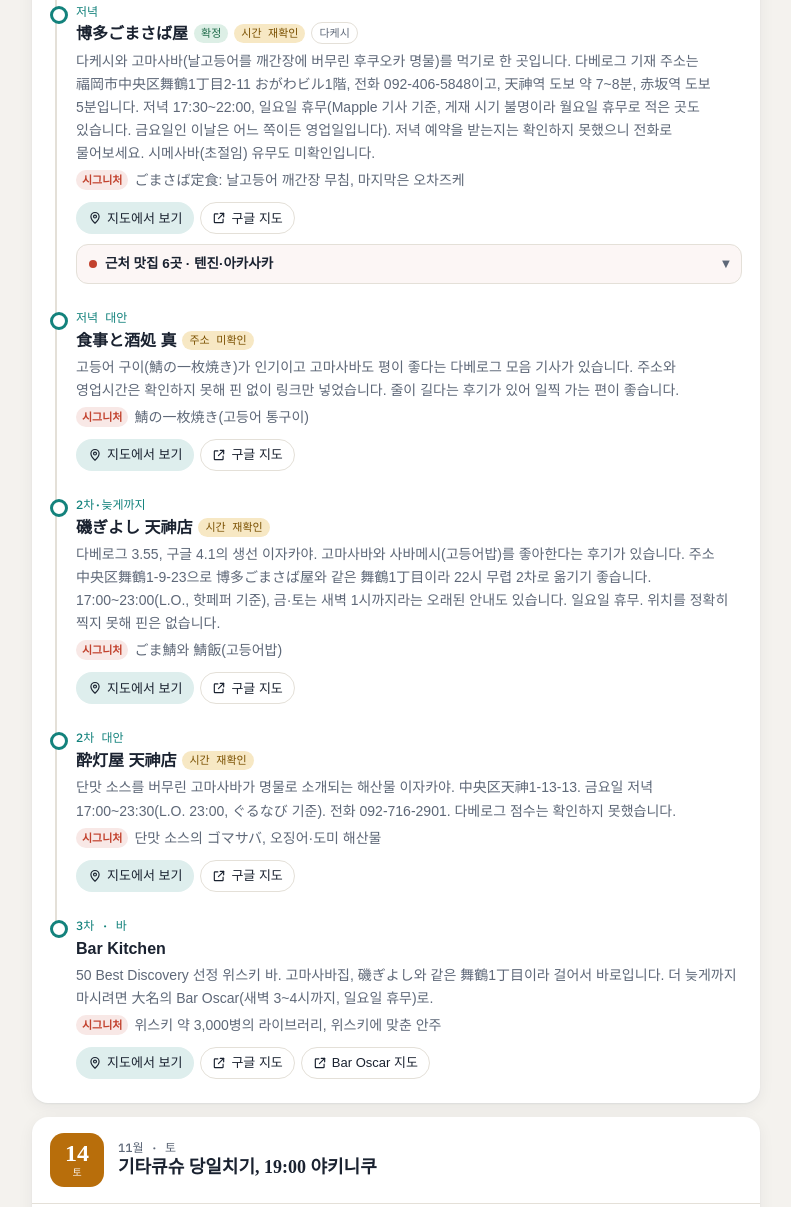
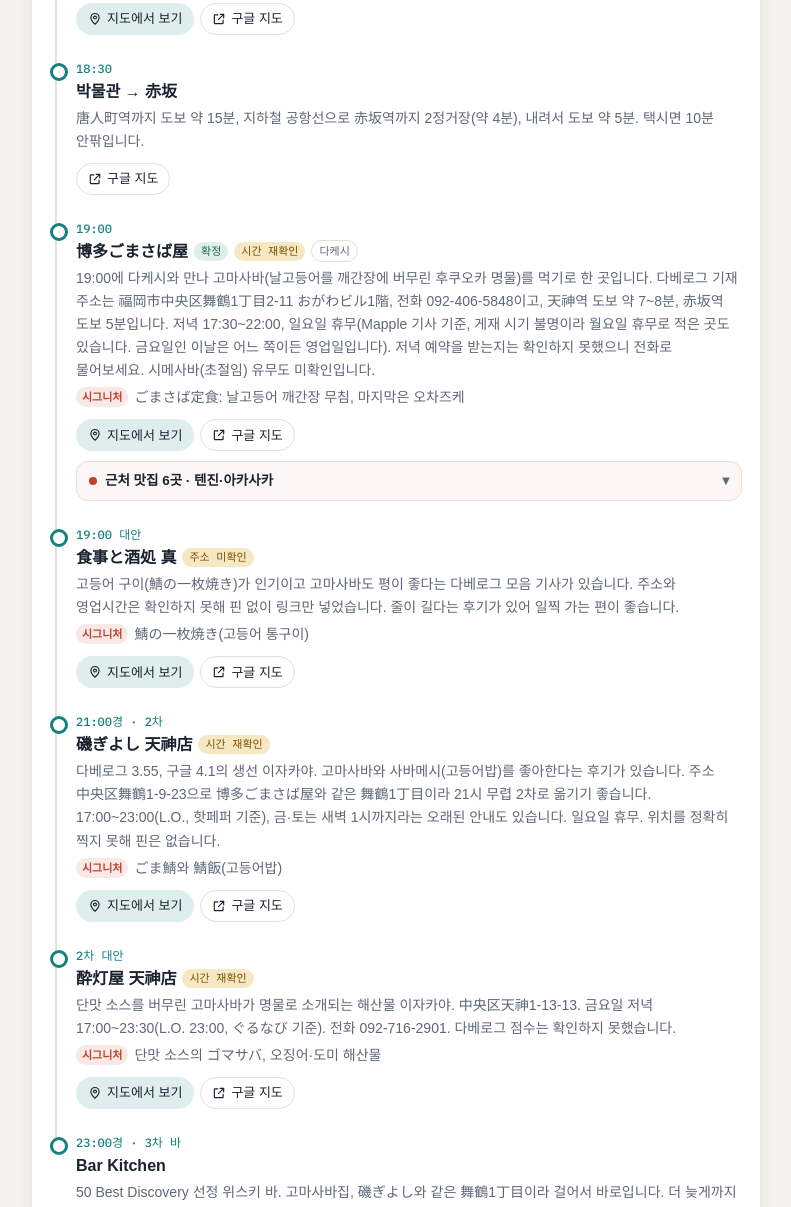
Before and after one commit to davidjeong639/fukuoka-trip, a plain HTML site: page index.html in a window 1280 px wide. Shown: the part 3424-4631 px from the top of the page, without its empty margins (244-1035 px from the left). Drawn offline with nearby package versions, Linux system fonts and the light colour scheme; a web font is replaced by a local one.

Commit message:
Retime Nov 13 evening around 19:00 dinner with Takeshi
Co-Authored-By: Claude Opus 5.5 <noreply@anthropic.com>

```diff
--- a/index.html
+++ b/index.html
@@ -334,16 +334,18 @@ footer{margin-top:32px;color:var(--muted);font:500 12px/1.6 var(--font-mono)}
         { t:"밤", n:"나카스 야타이", eat:1, d:"오뎅, 야키토리, 교자 위주로 한두 곳. 라멘은 낮에 먹었으니 생략합니다.", q:"中洲 屋台", ll:[33.5914,130.4071] },
         { t:"바", n:"BAR SEBEK 또는 ニッカバー七島", bar:1, q:"BAR SEBEK 中洲", d:"야타이에서 걸어서 몇 분. SEBEK은 2017 헤네시 X.O 칵테일 대회 우승 바텐더의 작은 바(19:00~새벽 2시, 일요일·공휴일 휴무), 七島는 1958년 개업한 나카스 최고참 바(18:00~24:00)입니다.", links:[["七島 지도","ニッカバー七島 中洲"]] }
       ]},
-    { id:"d2", num:"13", wd:"금", lbl:"11월 · 금", ttl:"고마사바, 야구박물관, 다케시와 저녁",
+    { id:"d2", num:"13", wd:"금", lbl:"11월 · 금", ttl:"야구박물관, 19:00 다케시와 고마사바",
+      note:"19:00에 博多ごまさば屋에서 다케시와 만납니다. 박물관은 19:00까지라 18:30쯤 나서면 넉넉합니다.",
       stops:[
         { t:"점심", n:"天麩羅処ひらお アクロス福岡店", eat:1, d:"다베로그 3.67, 텐푸라 百名店 2025. 새우 튀김이 대표입니다.", q:"天麩羅処ひらお アクロス福岡", ll:[33.5915,130.4024], src:"동료" },
         { t:"오후", n:"王貞治ベースボールミュージアム", near:"tojin", d:"BOSS E・ZO FUKUOKA 4층. 공식 영업시간표 기준 11/13은 11:00~19:00입니다. 성인 1,800엔(2025~26년 안내 기준). 티켓은 공식 사이트에서 미리 사거나, 남으면 3층 매표소에서 당일권을 삽니다. 唐人町역 도보 약 15분. 돔 투어는 이날 일정이 없어 뺐습니다.", q:"王貞治ベースボールミュージアム", ll:[33.5950,130.3638], links:[["공식 사이트","https://e-zofukuoka.com/obm/"],["영업시간","https://e-zofukuoka.com/schedule/"]] },
         { t:"시간 나면", n:"모모치 해변, 후쿠오카 타워", d:"박물관과 같은 동네라 걸어서 둘러볼 수 있습니다.", q:"福岡タワー", ll:[33.5933,130.3515] },
-        { t:"저녁", n:"博多ごまさば屋", near:"akasaka", eat:1, ll:[33.5910,130.3930], q:"博多ごまさば屋", src:"다케시", d:"다케시와 고마사바(날고등어를 깨간장에 버무린 후쿠오카 명물)를 먹기로 한 곳입니다. 다베로그 기재 주소는 福岡市中央区舞鶴1丁目2-11 おがわビル1階, 전화 092-406-5848이고, 天神역 도보 약 7~8분, 赤坂역 도보 5분입니다. 저녁 17:30~22:00, 일요일 휴무(Mapple 기사 기준, 게재 시기 불명이라 월요일 휴무로 적은 곳도 있습니다. 금요일인 이날은 어느 쪽이든 영업일입니다). 저녁 예약을 받는지는 확인하지 못했으니 전화로 물어보세요. 시메사바(초절임) 유무도 미확인입니다.", tags:[["ok","확정"],["warn","시간 재확인"]] },
-        { t:"저녁 대안", n:"食事と酒処 真", eat:1, q:"食事と酒処 真 天神", d:"고등어 구이(鯖の一枚焼き)가 인기이고 고마사바도 평이 좋다는 다베로그 모음 기사가 있습니다. 주소와 영업시간은 확인하지 못해 핀 없이 링크만 넣었습니다. 줄이 길다는 후기가 있어 일찍 가는 편이 좋습니다.", tags:[["warn","주소 미확인"]] },
-        { t:"2차·늦게까지", n:"磯ぎよし 天神店", eat:1, q:"磯ぎよし 天神店 舞鶴", d:"다베로그 3.55, 구글 4.1의 생선 이자카야. 고마사바와 사바메시(고등어밥)를 좋아한다는 후기가 있습니다. 주소 中央区舞鶴1-9-23으로 博多ごまさば屋와 같은 舞鶴1丁目이라 22시 무렵 2차로 옮기기 좋습니다. 17:00~23:00(L.O., 핫페퍼 기준), 금·토는 새벽 1시까지라는 오래된 안내도 있습니다. 일요일 휴무. 위치를 정확히 찍지 못해 핀은 없습니다.", tags:[["warn","시간 재확인"]] },
+        { t:"18:30", n:"박물관 → 赤坂", d:"唐人町역까지 도보 약 15분, 지하철 공항선으로 赤坂역까지 2정거장(약 4분), 내려서 도보 약 5분. 택시면 10분 안팎입니다.", q:"赤坂駅 福岡" },
+        { t:"19:00", n:"博多ごまさば屋", near:"akasaka", eat:1, ll:[33.5910,130.3930], q:"博多ごまさば屋", src:"다케시", d:"19:00에 다케시와 만나 고마사바(날고등어를 깨간장에 버무린 후쿠오카 명물)를 먹기로 한 곳입니다. 다베로그 기재 주소는 福岡市中央区舞鶴1丁目2-11 おがわビル1階, 전화 092-406-5848이고, 天神역 도보 약 7~8분, 赤坂역 도보 5분입니다. 저녁 17:30~22:00, 일요일 휴무(Mapple 기사 기준, 게재 시기 불명이라 월요일 휴무로 적은 곳도 있습니다. 금요일인 이날은 어느 쪽이든 영업일입니다). 저녁 예약을 받는지는 확인하지 못했으니 전화로 물어보세요. 시메사바(초절임) 유무도 미확인입니다.", tags:[["ok","확정"],["warn","시간 재확인"]] },
+        { t:"19:00 대안", n:"食事と酒処 真", eat:1, q:"食事と酒処 真 天神", d:"고등어 구이(鯖の一枚焼き)가 인기이고 고마사바도 평이 좋다는 다베로그 모음 기사가 있습니다. 주소와 영업시간은 확인하지 못해 핀 없이 링크만 넣었습니다. 줄이 길다는 후기가 있어 일찍 가는 편이 좋습니다.", tags:[["warn","주소 미확인"]] },
+        { t:"21:00경 · 2차", n:"磯ぎよし 天神店", eat:1, q:"磯ぎよし 天神店 舞鶴", d:"다베로그 3.55, 구글 4.1의 생선 이자카야. 고마사바와 사바메시(고등어밥)를 좋아한다는 후기가 있습니다. 주소 中央区舞鶴1-9-23으로 博多ごまさば屋와 같은 舞鶴1丁目이라 21시 무렵 2차로 옮기기 좋습니다. 17:00~23:00(L.O., 핫페퍼 기준), 금·토는 새벽 1시까지라는 오래된 안내도 있습니다. 일요일 휴무. 위치를 정확히 찍지 못해 핀은 없습니다.", tags:[["warn","시간 재확인"]] },
         { t:"2차 대안", n:"酔灯屋 天神店", eat:1, ll:[33.5921,130.4000], q:"酔灯屋 天神店", d:"단맛 소스를 버무린 고마사바가 명물로 소개되는 해산물 이자카야. 中央区天神1-13-13. 금요일 저녁 17:00~23:30(L.O. 23:00, ぐるなび 기준). 전화 092-716-2901. 다베로그 점수는 확인하지 못했습니다.", tags:[["warn","시간 재확인"]] },
-        { t:"3차 · 바", n:"Bar Kitchen", bar:1, q:"Bar Kitchen 福岡 舞鶴", d:"50 Best Discovery 선정 위스키 바. 고마사바집, 磯ぎよし와 같은 舞鶴1丁目이라 걸어서 바로입니다. 더 늦게까지 마시려면 大名의 Bar Oscar(새벽 3~4시까지, 일요일 휴무)로.", links:[["Bar Oscar 지도","Bar Oscar 大名 福岡"]] }
+        { t:"23:00경 · 3차 바", n:"Bar Kitchen", bar:1, q:"Bar Kitchen 福岡 舞鶴", d:"50 Best Discovery 선정 위스키 바. 고마사바집, 磯ぎよし와 같은 舞鶴1丁目이라 걸어서 바로입니다. 더 늦게까지 마시려면 大名의 Bar Oscar(새벽 3~4시까지, 일요일 휴무)로.", links:[["Bar Oscar 지도","Bar Oscar 大名 福岡"]] }
       ]},
     { id:"d3", num:"14", wd:"토", lbl:"11월 · 토", ttl:"기타큐슈 당일치기, 19:00 야키니쿠",
       note:"19:00 焼肉すどう 예약에 맞춘 시간표입니다. 늦어도 17:30에는 門司港역을 출발해야 합니다. 이날 18:00 돔 콘서트로 하카타와 텐진이 붐빌 수 있어 18:35에 숙소를 나서는 것으로 잡았습니다.",
@@ -551,7 +553,7 @@ footer{margin-top:32px;color:var(--muted);font:500 12px/1.6 var(--font-mono)}
     ["torikami","11/15 18:00 鳥カミ GARDEN CITY 예약"],
     ["brew","博多百年蔵에 견학 가능 여부 문의(092-651-1986)"],
     ["obm","11/13 야구박물관 티켓 미리 사기(선택)"],
-    ["take","11/13 저녁 다케시와 갈 장소 정하기"],
+    ["goma","11/13 19:00 博多ごまさば屋 2명 예약 문의(092-406-5848)"],
     ["sun2","11/15 일요일 영업 여부 확인(鳥カミ, さしす, 兼虎)"],
     ["hanj","HANJAN에 가려면 금·토 밤 예약(선택)"],
     ["chk","항공사 체크인 마감 시각 확인"]
```
